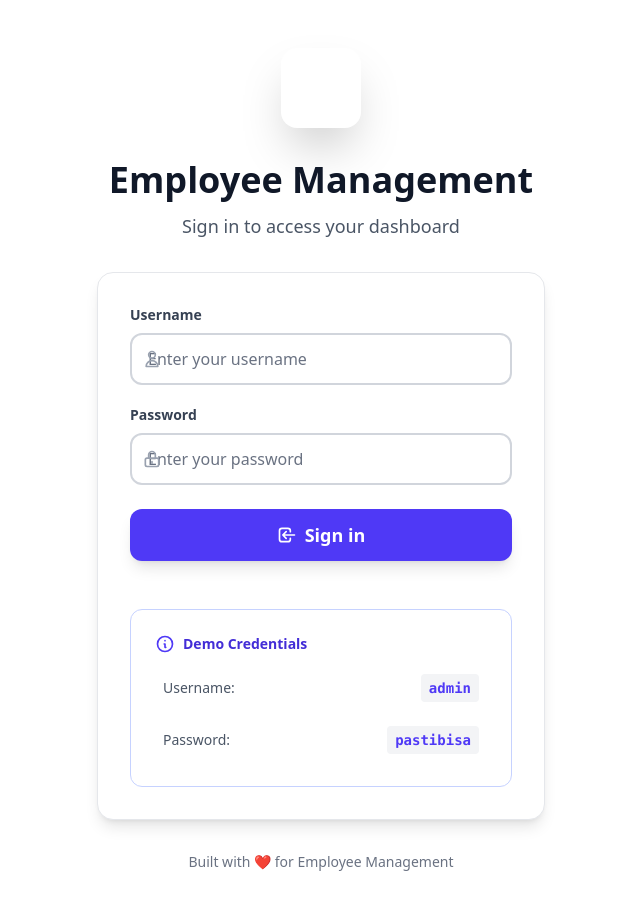
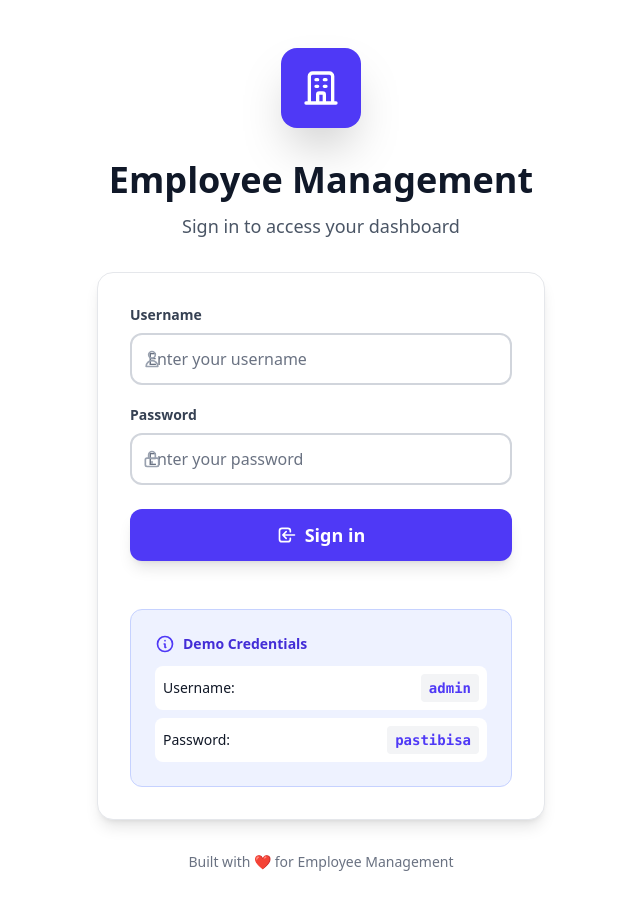
Before and after one commit to akbarryyan/tugas-1-frontend, a React (Vite) app: page /login in a window 1280 px wide. Shown: the top 910 px of the page, without its empty margins (319-959 px from the left). Built offline with nearby package versions, Linux system fonts and the light colour scheme.

Commit message:
refactor: simplify theme handling in ThemeContext and CSS for improved consistency and performance

```diff
--- a/src/contexts/ThemeContext.jsx
+++ b/src/contexts/ThemeContext.jsx
@@ -23,6 +23,7 @@ export const ThemeProvider = ({ children }) => {
       console.log("Updating theme:", theme);
       const html = document.documentElement;
 
+      // Simple theme switching - let Tailwind handle styling
       if (theme === "system") {
         const systemDark = window.matchMedia(
           "(prefers-color-scheme: dark)"
@@ -30,59 +31,19 @@ export const ThemeProvider = ({ children }) => {
         console.log("System dark mode:", systemDark);
         setIsDark(systemDark);
 
-        html.classList.remove("dark");
         if (systemDark) {
           html.classList.add("dark");
+        } else {
+          html.classList.remove("dark");
         }
       } else if (theme === "dark") {
         console.log("Setting dark mode: true");
         setIsDark(true);
-        html.classList.remove("dark");
         html.classList.add("dark");
       } else if (theme === "light") {
         console.log("Setting light mode: true");
         setIsDark(false);
         html.classList.remove("dark");
-      }
-
-      // Force browser repaint
-      const body = document.body;
-      const root = document.getElementById("root");
-      const appContainer = document.querySelector(".min-h-screen");
-
-      html.style.display = "none";
-      html.offsetHeight; // trigger reflow
-      html.style.display = "";
-
-      // Backup JavaScript styling to ensure theme changes
-      if (
-        theme === "light" ||
-        (theme === "system" &&
-          !window.matchMedia("(prefers-color-scheme: dark)").matches)
-      ) {
-        // Force light styling
-        html.style.setProperty("background-color", "#ffffff", "important");
-        body.style.setProperty("background-color", "#ffffff", "important");
-        if (root)
-          root.style.setProperty("background-color", "#ffffff", "important");
-        if (appContainer)
-          appContainer.style.setProperty(
-            "background-color",
-            "#ffffff",
-            "important"
-          );
-      } else {
-        // Force dark styling
-        html.style.setProperty("background-color", "#111827", "important");
-        body.style.setProperty("background-color", "#111827", "important");
-        if (root)
-          root.style.setProperty("background-color", "#111827", "important");
-        if (appContainer)
-          appContainer.style.setProperty(
-            "background-color",
-            "#111827",
-            "important"
-          );
       }
 
       // Debug info
@@ -93,7 +54,7 @@ export const ThemeProvider = ({ children }) => {
       );
       console.log(
         "Body computed background:",
-        window.getComputedStyle(body).backgroundColor
+        window.getComputedStyle(document.body).backgroundColor
       );
       console.log(
         "HTML computed background:",
--- a/src/index.css
+++ b/src/index.css
@@ -1,68 +1,41 @@
 @import "tailwindcss";
 
-/* Target only main layout elements, not all content */
-html,
-body,
-#root {
-  transition: background-color 0.2s ease, color 0.2s ease !important;
+/* Force theme switching to work properly */
+html:not(.dark) {
+  color-scheme: light;
 }
 
-/* Light theme - only target main layout */
-html:not(.dark),
-html:not(.dark) body,
-html:not(.dark) #root {
-  background-color: #ffffff !important;
-  background-image: none !important;
-  background: #ffffff !important;
+html.dark {
+  color-scheme: dark;
 }
 
-/* Dark theme - only target main layout */
-html.dark,
-html.dark body,
-html.dark #root {
-  background-color: #111827 !important;
-  background-image: none !important;
-  background: #111827 !important;
+/* Explicit background overrides for main elements */
+html:not(.dark) body,
+html:not(.dark) #root,
+html:not(.dark) .min-h-screen,
+html:not(.dark) [class*="bg-white"],
+html:not(.dark) [class*="bg-gray-50"] {
+  background-color: white !important;
+  color: #111827 !important;
 }
 
-/* Specific override for App container */
-html:not(.dark) .min-h-screen {
-  background-color: #ffffff !important;
-  background-image: none !important;
+html.dark body,
+html.dark #root,
+html.dark .min-h-screen,
+html.dark [class*="bg-white"],
+html.dark [class*="bg-gray-50"] {
+  background-color: #111827 !important;
+  color: white !important;
 }
 
-html.dark .min-h-screen {
-  background-color: #111827 !important;
-  background-image: none !important;
-}
-
-/* Stronger override to force theme changes */
-html:not(.dark) div[class*="bg-"]:not(.absolute),
-html:not(.dark) div[class*="min-h-screen"] {
-  background-color: #ffffff !important;
-  background-image: none !important;
-}
-
-html.dark div[class*="bg-"][class*="gray"]:not(.absolute),
-html.dark div[class*="min-h-screen"] {
-  background-color: #111827 !important;
-  background-image: none !important;
-}
-
-/* Let dropdown follow theme - removed forced white background */
-
-/* Override any potential Tailwind interference - exclude dropdowns */
-html:not(.dark) [class*="bg-gray-50"]:not(.absolute),
-html:not(.dark) [class*="bg-white"]:not(.absolute) {
-  background-color: #ffffff !important;
-}
-
-html.dark [class*="bg-gray-900"]:not(.absolute),
-html.dark [class*="bg-gray-800"]:not(.absolute) {
+html.dark [class*="dark:bg-gray-900"] {
   background-color: #111827 !important;
 }
 
-/* Let dropdown follow theme - removed forced white background */
+/* Basic theme transitions only */
+* {
+  transition: background-color 0.2s ease, color 0.2s ease;
+}
 
 /* Custom scrollbar */
 ::-webkit-scrollbar {
```
